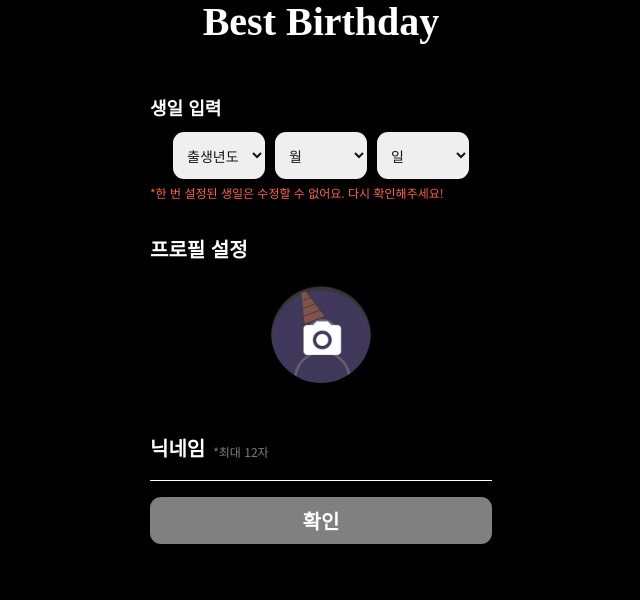
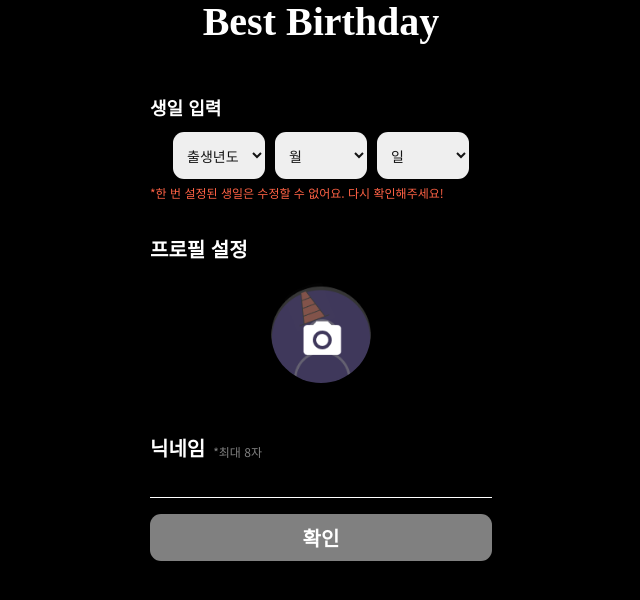
Before and after one commit to Jubroooo/BestBirthday, a Django app: page /users/login_info/ in a window 1280 px wide. Shown: the part 108-708 px from the top of the page, without its empty margins (319-959 px from the left). Run offline with Django 5.2, Linux system fonts and the light colour scheme; the visitor is signed in with stand-in values (Sample User, id 1); some libraries are stand-ins or nearby versions; some web fonts are replaced.

Commit message:
[Minor]입력란 height 5vh 추가 , mypage_list 피드백 보내기 추가, 닉네임 입력란 *최대 12-> 8자 html 수정, create_gift 금액마다 사진 바뀌는 부분 ease-in-out 효과 추가

```diff
--- a/server/static/css/fundings/create_funding.css
+++ b/server/static/css/fundings/create_funding.css
@@ -73,6 +73,7 @@
     font-size: 1.6rem;
     outline: none;
     resize: none;
+    height: 5vh;
   }
   input[type="text"],
   textarea{
--- a/server/static/css/fundings/create_gift.css
+++ b/server/static/css/fundings/create_gift.css
@@ -1,3 +1,6 @@
+.changing-present {
+  transition: opacity 0.2s ease-in-out;
+}
 .notify-negative{
   display: flex;
   flex-direction: column-reverse;
--- a/server/static/css/fundings/mypage_list.css
+++ b/server/static/css/fundings/mypage_list.css
@@ -45,7 +45,7 @@
     display:flex;
     position: relative;
     align-items: center;
-    margin-bottom: var(--gutter8);
+    margin: 4.8rem 0 var(--gutter24) 0;
 
 }
 .right-icon{
--- a/server/static/css/users/login_info.css
+++ b/server/static/css/users/login_info.css
@@ -90,6 +90,9 @@
   outline: none;
   border-radius: 0;
 }
+input[type="text"]{
+  height: 5vh;
+}
 .add-nickname {
   background-color: transparent;
   color: #ffffff;
--- a/server/templates/users/login_info.html
+++ b/server/templates/users/login_info.html
@@ -33,7 +33,7 @@
         </label>
         <div class="nickname-input-container">
             <p class="notosans-bold-20">닉네임</p>
-            <p class="notosans-regular-12 nickname-limit">*최대 12자</p>
+            <p class="notosans-regular-12 nickname-limit">*최대 8자</p>
         </div>
         <input type="text" id="nickname" class="add-nickname" name="nickname" maxlength="8" autocomplete="off"></input>
         <div id="nickname-error" class="notosans-regular-12"></div>
--- a/server/templates/users/mypage_list.html
+++ b/server/templates/users/mypage_list.html
@@ -55,6 +55,7 @@
 <div class="mypage-etc">
 <a href=""class="notosans-bold-24 mypage-links">서비스</a>
 <a href="{%url 'users:team_intro'%}"class="notosans-regular-18 mypage-links">팀소개</a>
+<a href="https://tally.so/r/npB7eB"class="notosans-regular-18 mypage-links">피드백 보내기</a>
 </div>
 {% endblock content %}
 
--- a/server/templates/users/mypage_profile_setting.html
+++ b/server/templates/users/mypage_profile_setting.html
@@ -28,7 +28,7 @@
         </label>
         <div class="nickname-input-container">
             <p class="notosans-bold-20">닉네임</p>
-            <p class="notosans-regular-12 nickname-limit">*최대 12자</p>
+            <p class="notosans-regular-12 nickname-limit">*최대 8자</p>
         </div>
         <textarea class="add-nickname" name="nickname" id="nickname" maxlength="8">{{user.nickname}}</textarea>
         <div id="nickname-error2"  class="notosans-regular-12"></div>
```
Also changed, not shown: server/templates/fundings/create_gift.html (+6 -2 lines).
